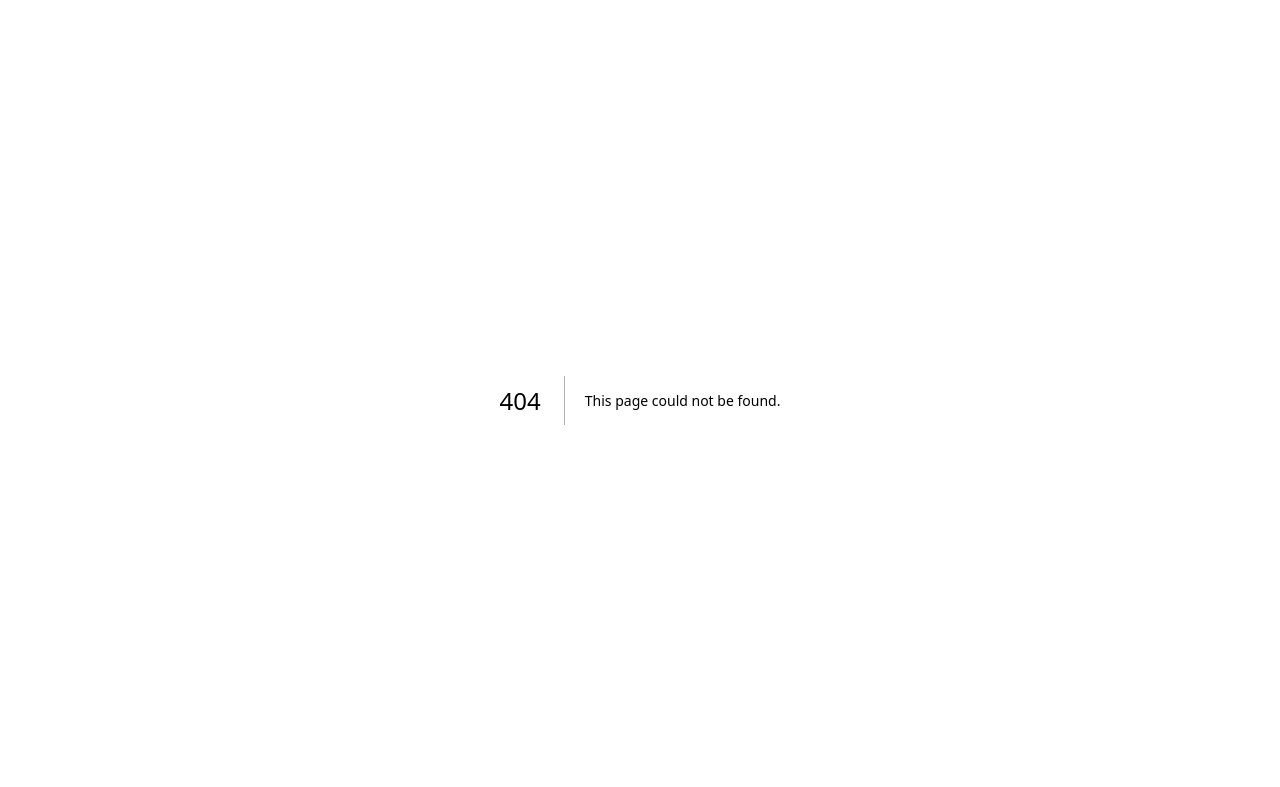
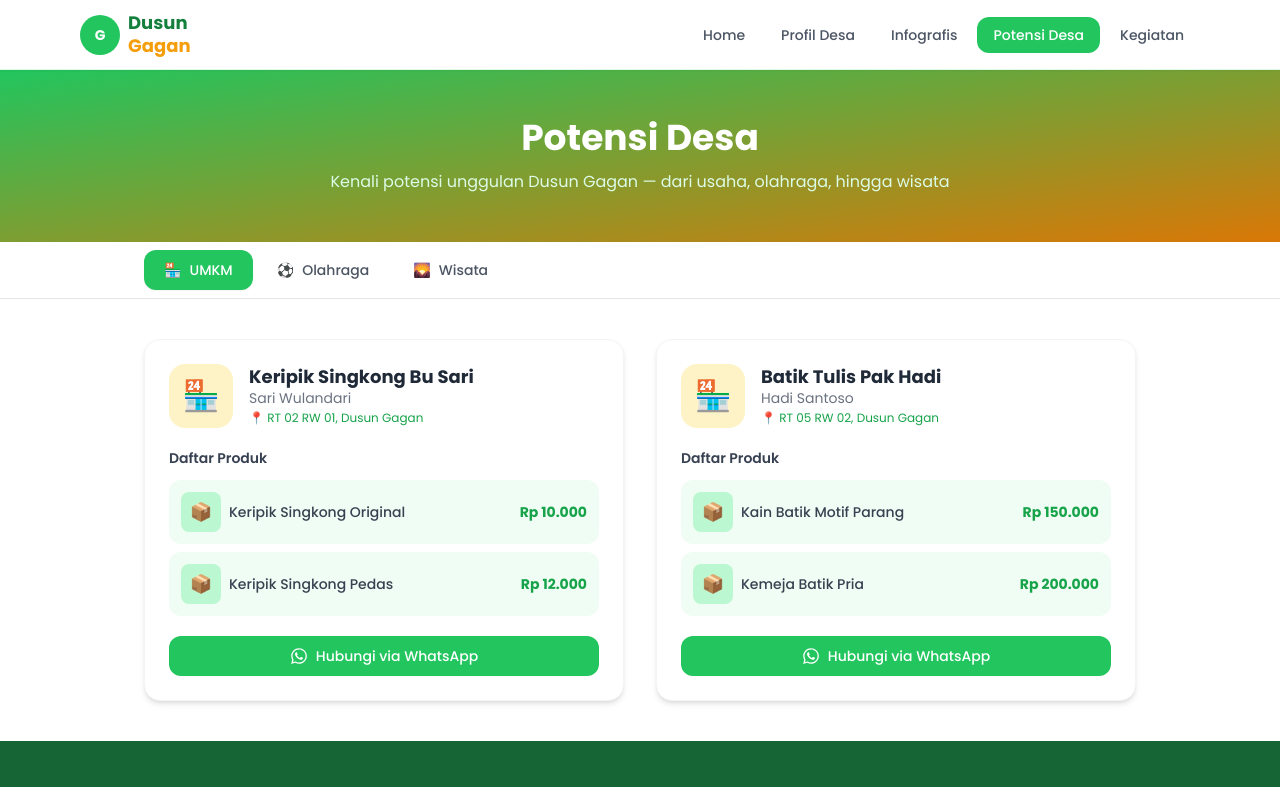
Before and after one commit to thrqaziz12/web-profile-gagan, a Next.js app in the folder frontend/: page /potensi-desa in a window 1280 px wide. Before the commit this address had no page. Shown: the top 787 px of the page. Built offline with nearby package versions, Linux system fonts and the light colour scheme.

Commit message:
feat: tambah halaman Potensi Desa dengan 3 tab (UMKM, Olahraga, Wisata)

```diff
--- /dev/null
+++ b/frontend/src/app/potensi-desa/page.tsx
@@ -0,0 +1,186 @@
+'use client'
+import { useState } from 'react'
+import Navbar from '@/components/Navbar'
+import Footer from '@/components/Footer'
+import { UMKM } from '@/lib/data'
+import { FaWhatsapp } from 'react-icons/fa'
+
+const tabs = [
+  { id: 'umkm', label: 'UMKM', icon: '🏪' },
+  { id: 'olahraga', label: 'Olahraga', icon: '⚽' },
+  { id: 'wisata', label: 'Wisata', icon: '🌄' },
+]
+
+function UMKMTab() {
+  return (
+    <div className="max-w-5xl mx-auto px-4 py-10">
+      <div className="grid grid-cols-1 md:grid-cols-2 gap-8">
+        {UMKM.map((umkm) => (
+          <div key={umkm.id} className="card hover:shadow-xl transition-shadow">
+            {/* Header UMKM */}
+            <div className="flex items-center gap-4 mb-5">
+              <div className="w-16 h-16 bg-accent-100 rounded-2xl flex items-center justify-center text-3xl flex-shrink-0">
+                🏪
+              </div>
+              <div>
+                <h3 className="font-bold text-gray-800 text-lg leading-tight">{umkm.namaUsaha}</h3>
+                <p className="text-gray-500 text-sm">{umkm.namaPemilik}</p>
+                <p className="text-primary-600 text-xs mt-0.5">📍 {umkm.alamat}</p>
+              </div>
+            </div>
+
+            {/* Produk */}
+            <div className="mb-5">
+              <h4 className="font-semibold text-gray-700 text-sm mb-3">Daftar Produk</h4>
+              <div className="space-y-2">
+                {umkm.produk.map((produk, i) => (
+                  <div key={i} className="flex items-center justify-between bg-primary-50 rounded-xl p-3">
+                    <div className="flex items-center gap-2">
+                      <div className="w-10 h-10 bg-primary-200 rounded-lg flex items-center justify-center text-lg">📦</div>
+                      <span className="text-sm font-medium text-gray-700">{produk.nama}</span>
+                    </div>
+                    <span className="text-primary-600 font-bold text-sm">{produk.harga}</span>
+                  </div>
+                ))}
+              </div>
+            </div>
+
+            {/* WhatsApp */}
+            <a
+              href={umkm.whatsapp}
+              target="_blank"
+              rel="noopener noreferrer"
+              className="flex items-center justify-center gap-2 bg-green-500 hover:bg-green-600 text-white rounded-xl py-2.5 font-medium text-sm transition-colors"
+            >
+              <FaWhatsapp size={18} />
+              Hubungi via WhatsApp
+            </a>
+          </div>
+        ))}
+      </div>
+    </div>
+  )
+}
+
+function OlahragaTab() {
+  const cabangOlahraga = [
+    { nama: 'Bulu Tangkis', icon: '🏸', deskripsi: 'Aktif setiap minggu di lapangan desa', peserta: '20+ anggota' },
+    { nama: 'Sepak Bola', icon: '⚽', deskripsi: 'Tim sepak bola warga Dusun Gagan', peserta: '25+ anggota' },
+    { nama: 'Voli', icon: '🏐', deskripsi: 'Lapangan voli aktif tiap sore hari', peserta: '18+ anggota' },
+    { nama: 'Senam', icon: '🤸', deskripsi: 'Senam rutin ibu-ibu setiap pagi', peserta: '30+ anggota' },
+  ]
+  return (
+    <div className="max-w-5xl mx-auto px-4 py-10">
+      <div className="grid grid-cols-1 sm:grid-cols-2 md:grid-cols-2 gap-6">
+        {cabangOlahraga.map((cabang, i) => (
+          <div key={i} className="card hover:shadow-xl transition-shadow text-center">
+            <div className="text-5xl mb-3">{cabang.icon}</div>
+            <h3 className="font-bold text-gray-800 text-xl mb-1">{cabang.nama}</h3>
+            <p className="text-gray-500 text-sm mb-3">{cabang.deskripsi}</p>
+            <span className="inline-block bg-primary-100 text-primary-700 text-xs font-semibold px-3 py-1 rounded-full">
+              {cabang.peserta}
+            </span>
+          </div>
+        ))}
+      </div>
+    </div>
+  )
+}
+
+function WisataTab() {
+  const destinasi = [
+    {
+      nama: 'Sawah Pemandangan Indah',
+      icon: '🌾',
+      deskripsi: 'Hamparan sawah hijau yang menjadi daya tarik utama wisata alam Dusun Gagan.',
+      tag: 'Wisata Alam',
+    },
+    {
+      nama: 'Sungai Jernih',
+      icon: '💧',
+      deskripsi: 'Aliran sungai bersih yang cocok untuk wisata edukasi dan rekreasi keluarga.',
+      tag: 'Wisata Air',
+    },
+    {
+      nama: 'Spot Foto Desa',
+      icon: '📸',
+      deskripsi: 'Berbagai spot foto menarik dengan latar belakang alam khas desa.',
+      tag: 'Wisata Foto',
+    },
+    {
+      nama: 'Kuliner Tradisional',
+      icon: '🍱',
+      deskripsi: 'Sajian kuliner khas desa yang autentik dan terjangkau untuk wisatawan.',
+      tag: 'Wisata Kuliner',
+    },
+  ]
+  return (
+    <div className="max-w-5xl mx-auto px-4 py-10">
+      <div className="grid grid-cols-1 sm:grid-cols-2 md:grid-cols-2 gap-6">
+        {destinasi.map((d, i) => (
+          <div key={i} className="card hover:shadow-xl transition-shadow">
+            <div className="flex items-center gap-4 mb-4">
+              <div className="w-14 h-14 bg-green-100 rounded-2xl flex items-center justify-center text-3xl flex-shrink-0">
+                {d.icon}
+              </div>
+              <div>
+                <h3 className="font-bold text-gray-800 text-lg leading-tight">{d.nama}</h3>
+                <span className="inline-block bg-accent-100 text-accent-700 text-xs font-semibold px-2 py-0.5 rounded-full mt-1">
+                  {d.tag}
+                </span>
+              </div>
+            </div>
+            <p className="text-gray-500 text-sm">{d.deskripsi}</p>
+          </div>
+        ))}
+      </div>
+    </div>
+  )
+}
+
+export default function PotensiDesaPage() {
+  const [activeTab, setActiveTab] = useState('umkm')
+
+  return (
+    <>
+      <Navbar />
+      <main>
+        {/* Hero Section */}
+        <section className="bg-gradient-to-br from-primary-500 to-accent-600 text-white py-12 px-4">
+          <div className="max-w-4xl mx-auto text-center">
+            <h1 className="text-3xl md:text-4xl font-bold mb-3">Potensi Desa</h1>
+            <p className="text-primary-100">Kenali potensi unggulan Dusun Gagan — dari usaha, olahraga, hingga wisata</p>
+          </div>
+        </section>
+
+        {/* Tab Navigation */}
+        <div className="bg-white border-b border-gray-200 sticky top-[64px] z-40">
+          <div className="max-w-5xl mx-auto px-4">
+            <div className="flex gap-1 py-2">
+              {tabs.map((tab) => (
+                <button
+                  key={tab.id}
+                  onClick={() => setActiveTab(tab.id)}
+                  className={`flex items-center gap-2 px-5 py-2.5 rounded-xl font-medium text-sm transition-all ${
+                    activeTab === tab.id
+                      ? 'bg-primary-500 text-white shadow-sm'
+                      : 'text-gray-600 hover:bg-primary-50 hover:text-primary-600'
+                  }`}
+                >
+                  <span>{tab.icon}</span>
+                  {tab.label}
+                </button>
+              ))}
+            </div>
+          </div>
+        </div>
+
+        {/* Tab Content */}
+        {activeTab === 'umkm' && <UMKMTab />}
+        {activeTab === 'olahraga' && <OlahragaTab />}
+        {activeTab === 'wisata' && <WisataTab />}
+      </main>
+      <Footer />
+    </>
+  )
+}
```
